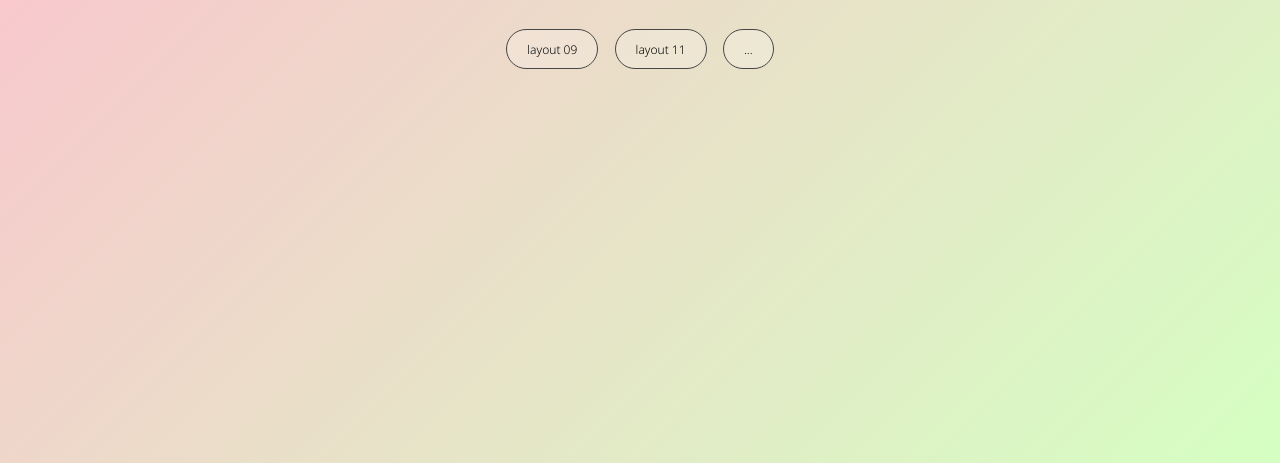
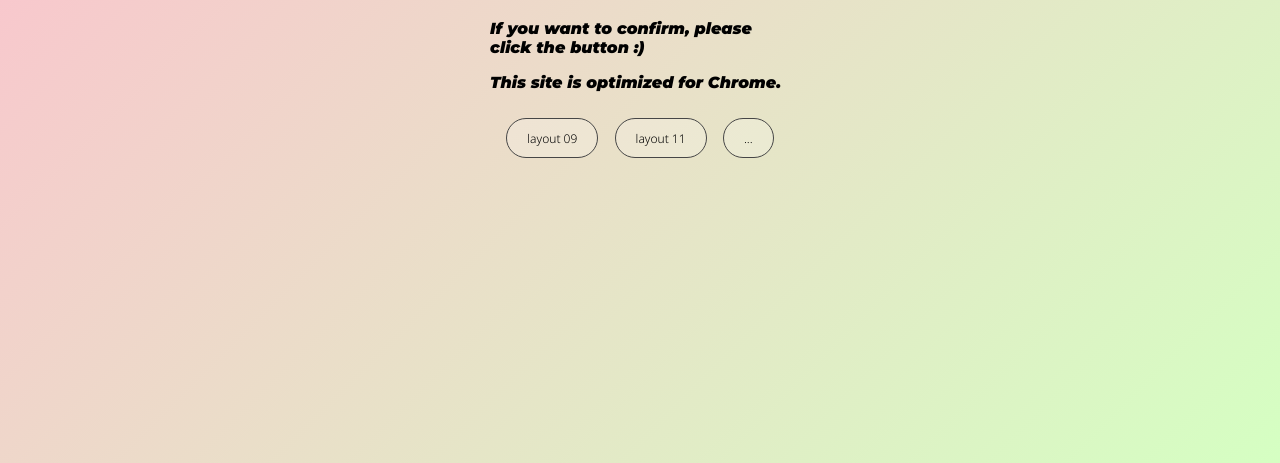
Before and after one commit to anne00rr/layout, a plain HTML site: page index.html in a window 1280 px wide. Shown: the part 353-816 px from the top of the page. Drawn offline with Linux system fonts and the light colour scheme.

Commit message:
Update index.html

```diff
--- a/index.html
+++ b/index.html
@@ -11,6 +11,8 @@
 <body>
     <div id="wrap">
         <h1>New Layout</h1>
+        <p>If you want to confirm, please click the button :)</p>
+        <p>This site is optimized for Chrome.</p>
         <div id="work">
             <button><a href="26_layoutNew09.html">layout 09</a></button>
             <button><a href="34_layoutNew11.html">layout 11</a></button>
```
